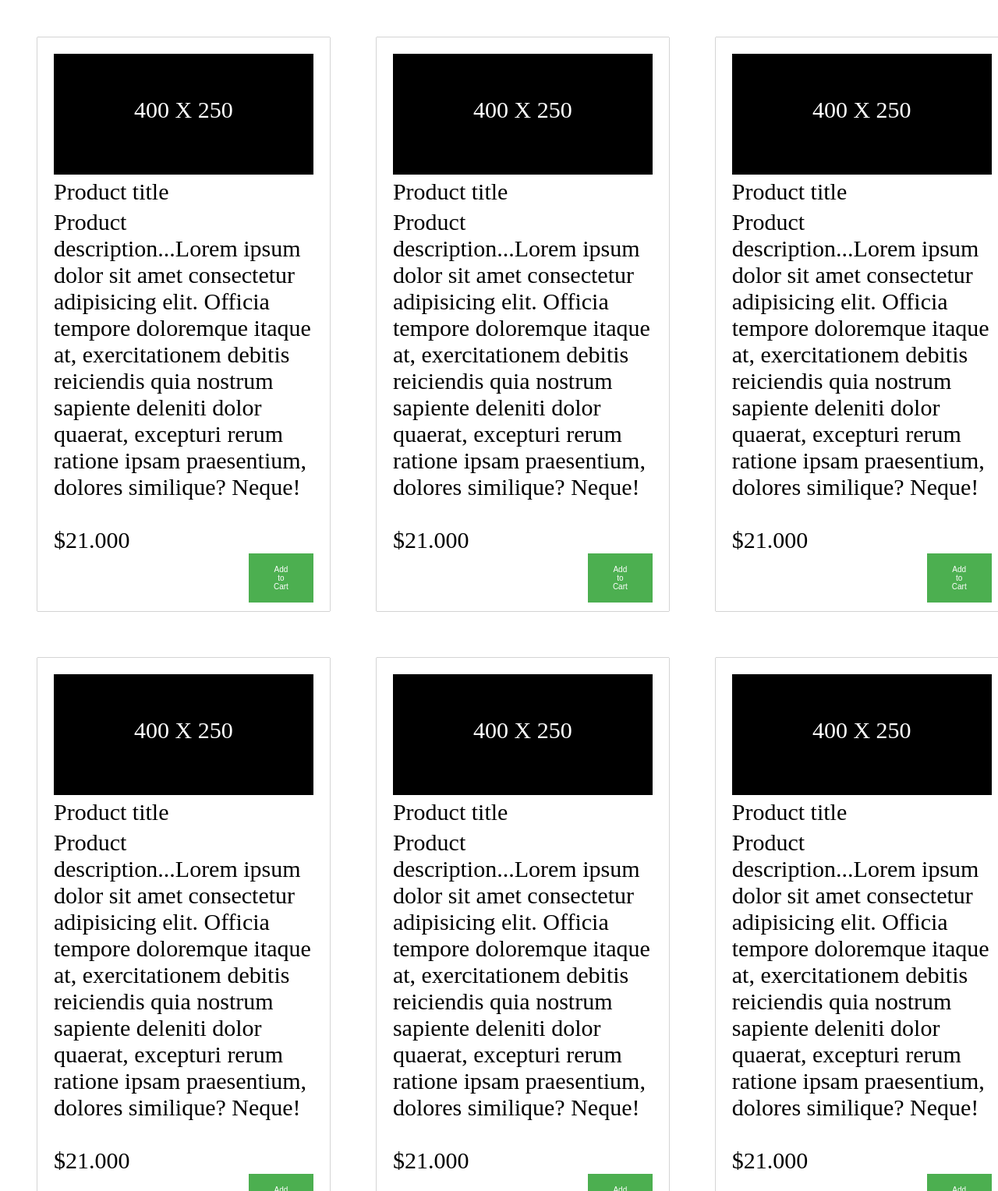
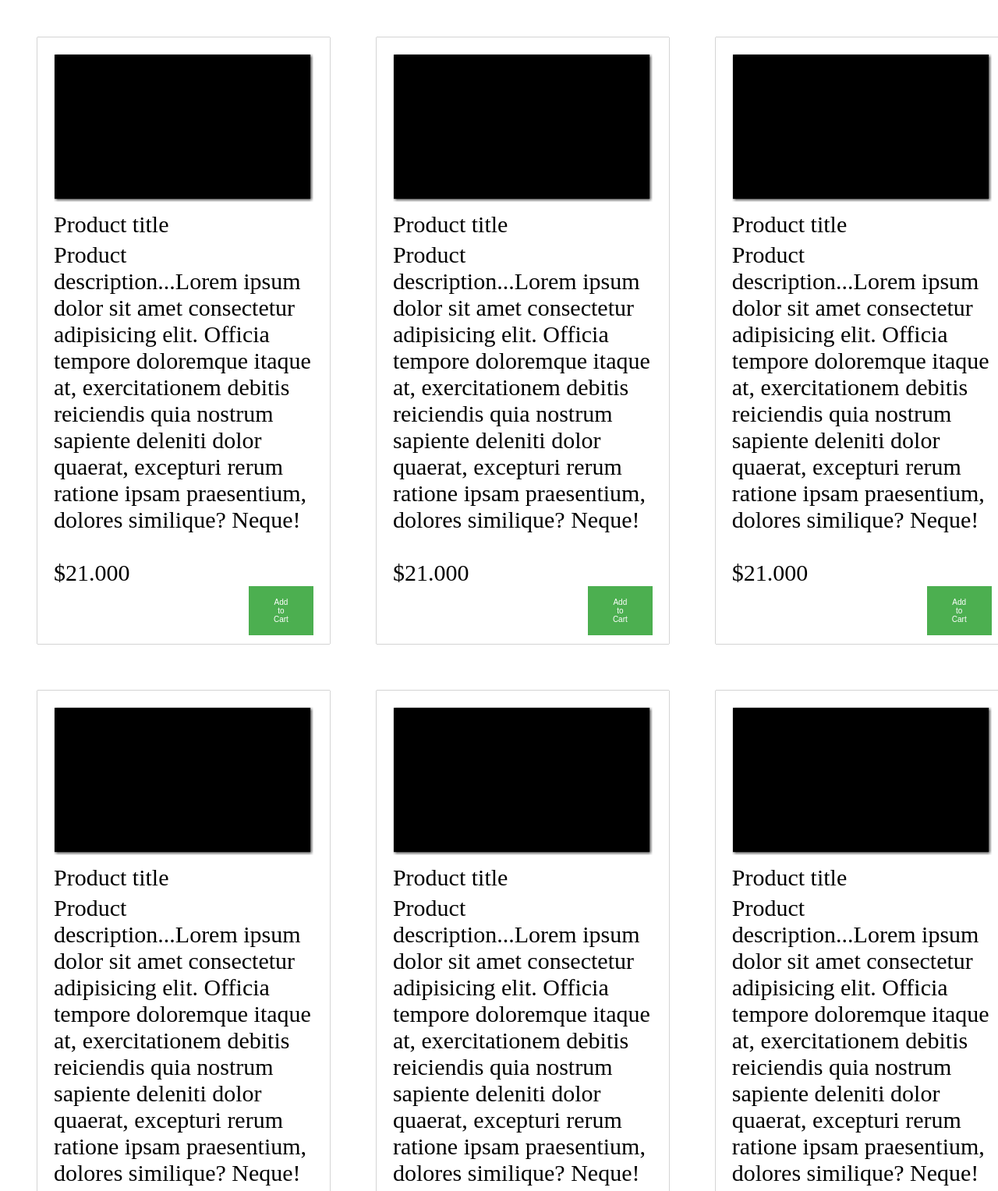
Before and after one commit to swaroopkumarbh/workouts, a plain HTML site: page Products Grid View/index.html in a window 1280 px wide. Shown: the top 1528 px of the page at 78% size. Drawn offline with Linux system fonts and the light colour scheme.

Commit message:
Products Cart Final

```diff
--- a/Products Grid View/index.html
+++ b/Products Grid View/index.html
@@ -10,84 +10,66 @@
 <body>
     <div class="grid-container">
         <div class="grid-item">
-            <div class="topdiv">
-                400 X 250
-            </div>
+            <img src="images/black_background.png" alt="400 X 250" width="100%">
                 <div style="padding:5px 0px;">Product title<br></div>
                 <div>Product description...Lorem ipsum dolor sit amet consectetur adipisicing elit. Officia tempore doloremque itaque at,
                 exercitationem debitis reiciendis quia nostrum sapiente deleniti dolor quaerat, excepturi rerum ratione
                 ipsam praesentium, dolores similique? Neque!
-
             </div>
             <br>
             <span>$21.000</span>
             <span><button class="btn-success">Add to Cart</button></span>
         </div>
         <div class="grid-item">
-            <div class="topdiv">
-                400 X 250
-            </div>
+            <img src="images/black_background.png" alt="400 X 250" width="100%">
                 <div style="padding:5px 0px;">Product title<br></div>
                 <div>Product description...Lorem ipsum dolor sit amet consectetur adipisicing elit. Officia tempore doloremque itaque at,
                 exercitationem debitis reiciendis quia nostrum sapiente deleniti dolor quaerat, excepturi rerum ratione
                 ipsam praesentium, dolores similique? Neque!
-
             </div>
             <br>
             <span>$21.000</span>
             <span><button class="btn-success">Add to Cart</button></span>
         </div>
         <div class="grid-item">
-            <div class="topdiv">
-                400 X 250
-            </div>
+            <img src="images/black_background.png" alt="400 X 250" width="100%">
                 <div style="padding:5px 0px;">Product title<br></div>
                 <div>Product description...Lorem ipsum dolor sit amet consectetur adipisicing elit. Officia tempore doloremque itaque at,
                 exercitationem debitis reiciendis quia nostrum sapiente deleniti dolor quaerat, excepturi rerum ratione
                 ipsam praesentium, dolores similique? Neque!
-
             </div>
             <br>
             <span>$21.000</span>
             <span><button class="btn-success">Add to Cart</button></span>
         </div>
         <div class="grid-item">
-            <div class="topdiv">
-                400 X 250
-            </div>
+            <img src="images/black_background.png" alt="400 X 250" width="100%">
                 <div style="padding:5px 0px;">Product title<br></div>
                 <div>Product description...Lorem ipsum dolor sit amet consectetur adipisicing elit. Officia tempore doloremque itaque at,
                 exercitationem debitis reiciendis quia nostrum sapiente deleniti dolor quaerat, excepturi rerum ratione
                 ipsam praesentium, dolores similique? Neque!
-
             </div>
             <br>
             <span>$21.000</span>
             <span><button class="btn-success">Add to Cart</button></span>
         </div>
         <div class="grid-item">
-            <div class="topdiv">
-                400 X 250
-            </div>
+            <img src="images/black_background.png" alt="400 X 250" width="100%">
                 <div style="padding:5px 0px;">Product title<br></div>
                 <div>Product description...Lorem ipsum dolor sit amet consectetur adipisicing elit. Officia tempore doloremque itaque at,
                 exercitationem debitis reiciendis quia nostrum sapiente deleniti dolor quaerat, excepturi rerum ratione
                 ipsam praesentium, dolores similique? Neque!
-
             </div>
             <br>
             <span>$21.000</span>
             <span><button class="btn-success">Add to Cart</button></span>
         </div>
         <div class="grid-item">
-            <div class="topdiv">
-                400 X 250
-            </div>
+            <img src="images/black_background.png" alt="400 X 250" width="100%">
                 <div style="padding:5px 0px;">Product title<br></div>
                 <div>Product description...Lorem ipsum dolor sit amet consectetur adipisicing elit. Officia tempore doloremque itaque at,
                 exercitationem debitis reiciendis quia nostrum sapiente deleniti dolor quaerat, excepturi rerum ratione
                 ipsam praesentium, dolores similique? Neque!
-
             </div>
             <br>
             <span>$21.000</span>
--- a/Products Grid View/link.txt
+++ /dev/null
@@ -1 +0,0 @@
-https://peaceful-kepler-df8b88.netlify.app/
--- a/Products Grid View/style.css
+++ b/Products Grid View/style.css
@@ -14,6 +14,7 @@
   text-align: left;
   box-shadow: 0 0 1px black;
   border: 1px solid white;
+  width: fit-content;
 }
 .topdiv{
   background-color: black;
```
Also changed, not shown: Products Grid View/images/black_background.png (added).
